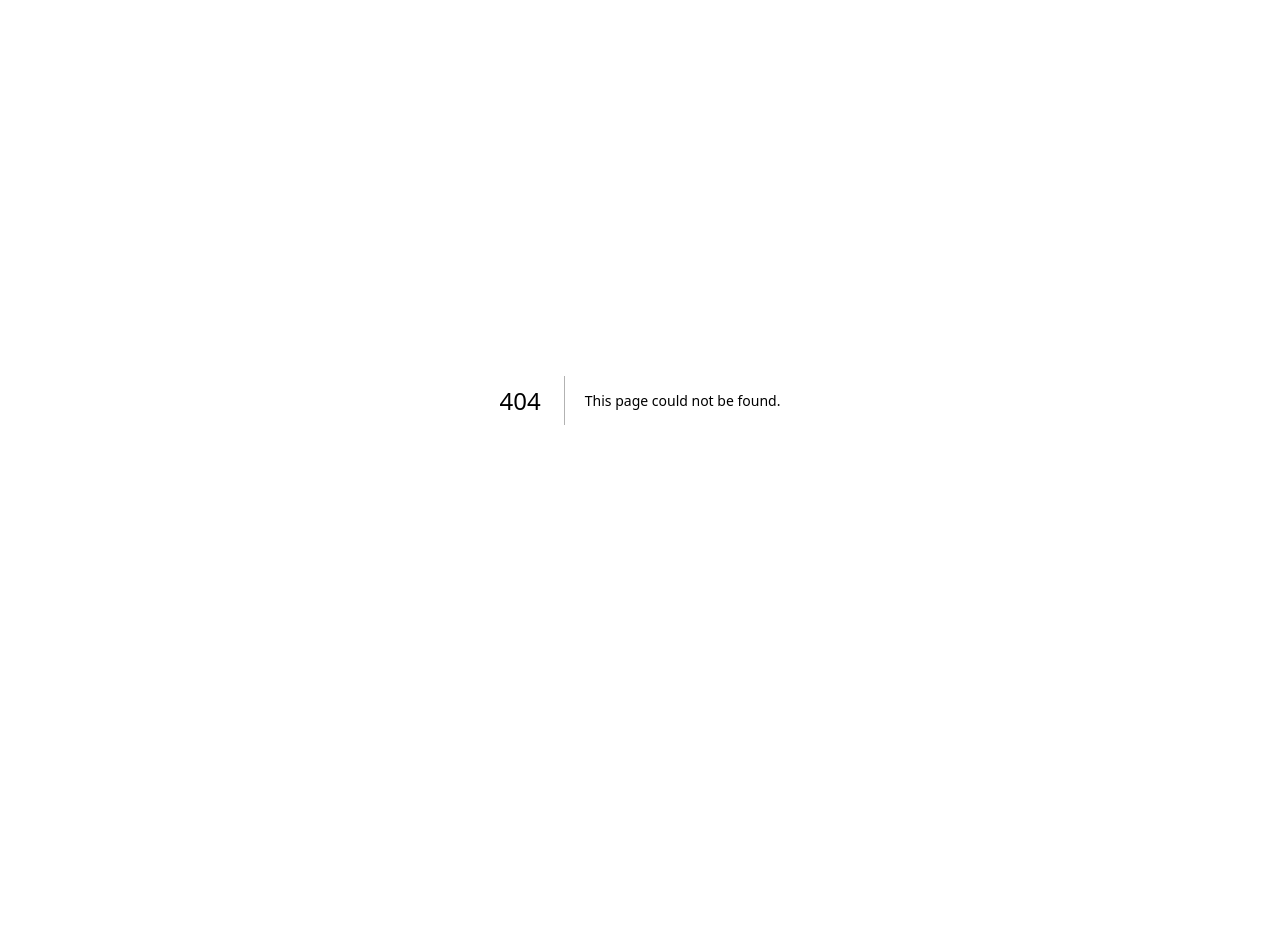
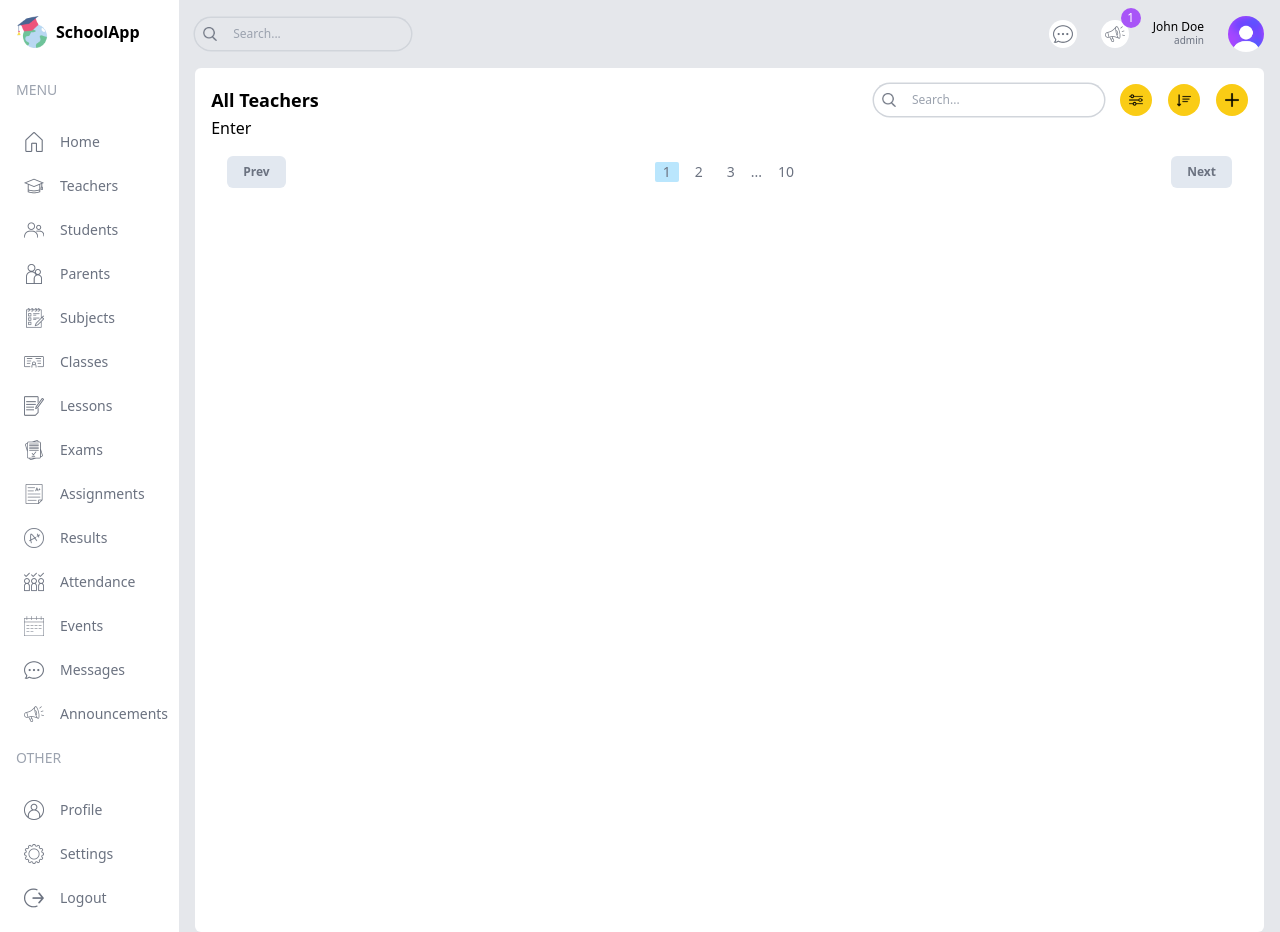
Before and after one commit to nerdigenius/school_management_app, a Next.js app: page /list/teachers in a window 1280 px wide. Before the commit this address had no page. Before the commit the page ends 800 px from the top, so only its background shows below. Built offline with nearby package versions, Linux system fonts and the light colour scheme.

Commit message:
pagination design done

```diff
--- /dev/null
+++ b/src/app/(dashboard)/list/teachers/page.tsx
@@ -0,0 +1,35 @@
+import Pagination from "@/components/Pagination";
+import Table from "@/components/Table";
+import TableSearch from "@/components/TableSearch";
+import Image from "next/image";
+
+const TeachersListPage = () => {
+    return (
+        <div className="bg-white p-4 rounded-md flex-1 mx-4">
+            {/*Top*/}
+            <div className="flex items-center justify-between">
+                <h1 className="hidden md:block text-lg font-semibold">All Teachers</h1>
+                <div className="flex flex-col md:flex-row items-center gap-4 w-full md:w-auto">
+                    <TableSearch/>
+                    <div className="flex items-center gap-4 self-end">
+                        <button className="w-8 h-8 flex items-center justify-center rounded-full bg-yellow-400">
+                            <Image src={"/filter.png"} alt="" width={14} height={14}/>
+                        </button>
+                        <button className="w-8 h-8 flex items-center justify-center rounded-full bg-yellow-400">
+                            <Image src={"/sort.png"} alt="" width={14} height={14}/>
+                        </button>
+                        <button className="w-8 h-8 flex items-center justify-center rounded-full bg-yellow-400">
+                            <Image src={"/plus.png"} alt="" width={14} height={14}/>
+                        </button>
+                    </div>
+                </div>
+            </div>
+            {/*List*/}
+            <Table/>
+            {/* Pagination*/}
+            <Pagination/>
+        </div>
+    );
+}
+
+export default TeachersListPage;
--- /dev/null
+++ b/src/components/Pagination.tsx
@@ -0,0 +1,21 @@
+const Pagination = () => {
+    return (
+        <div className="p-4 flex items-center justify-between text-gray-500">
+            <button className="py-2 px-4 rounded-md bg-slate-200 text-xs font-semibold disabled:opacity-50 disabled:cursor-not-allowed">
+                Prev
+            </button>
+            <div className="flex items-center gap-2 text-sm">
+                <button className="px-2 rounded-sm bg-sky-200">1</button>
+                <button className="px-2 rounded-sm" >2</button>
+                <button className="px-2 rounded-sm ">3</button>
+                ...
+                <button className="px-2 rounded-sm ">10</button>
+            </div>
+            <button className="py-2 px-4 rounded-md bg-slate-200 text-xs font-semibold disabled:opacity-50 disabled:cursor-not-allowed">
+                Next
+            </button>
+        </div>
+    );
+}
+
+export default Pagination;
--- /dev/null
+++ b/src/components/Table.tsx
@@ -0,0 +1,9 @@
+const Table = () => {
+    return (
+        <div>
+            Enter
+        </div>
+    );
+}
+
+export default Table;
--- /dev/null
+++ b/src/components/TableSearch.tsx
@@ -0,0 +1,12 @@
+import Image from "next/image";
+
+const TableSearch = () => {
+    return (
+        <div className="w-full md:w-auto flex items-center gap-2 text-xs rounded-full ring-[1.5px] ring-gray-300 px-2">
+                <Image src="/search.png" alt="" width={14} height={14} />
+                <input type="text" placeholder="Search..." className="w-48 p-2 bg-transparent"/>
+            </div>
+    );
+}
+
+export default TableSearch;
```
